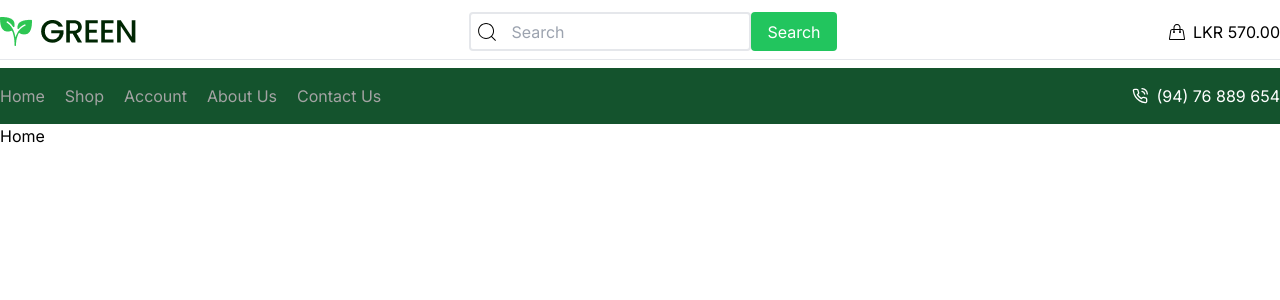
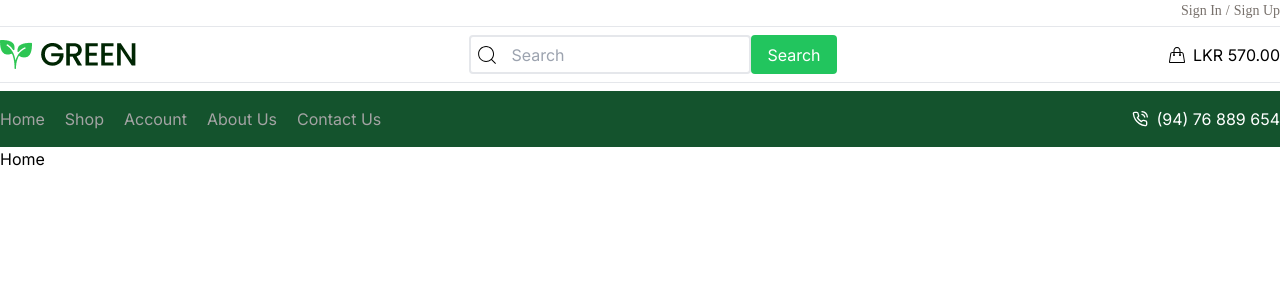
Before and after one commit to Dannansilva/Green--SUPERMARKET, a Next.js app in the folder green-supermarket/: page / in a window 1280 px wide. Shown: the top 300 px of the page. Built offline with nearby package versions, Linux system fonts and the light colour scheme.

Commit message:
sign in / sign up

```diff
--- a/green-supermarket/components/common ui/navbar/Navbar.tsx
+++ b/green-supermarket/components/common ui/navbar/Navbar.tsx
@@ -16,7 +16,19 @@ const Navbar = () => {
 
   return (
     <header>
-      <nav className=" flex justify-between mt-3">
+      <div className=" flex gap-1 justify-end items-center mt-1">
+        <div className="text-stone-500  text-sm font-normal font-['Poppins'] leading-none">
+          Sign In
+        </div>
+        <div className="text-stone-500 text-sm font-normal font-['Poppins'] leading-none">
+          /
+        </div>
+        <div className="text-stone-500 text-sm font-normal font-['Poppins'] leading-none">
+          Sign Up
+        </div>
+      </div>
+      <hr className=" my-2 " />
+      <nav className=" flex justify-between mt-2">
         {/* image */}
         <a href="/">
           {" "}
@@ -55,7 +67,7 @@ const Navbar = () => {
           </a>
         </div>
       </nav>
-      <hr className=" my-2" />
+      <hr className=" my-2 " />
       {/* category */}
       <div className=" py-4 bg-green-900 justify-between items-center inline-flex w-full lg:flex">
         <div className="justify-start items-center gap-8 flex">
```
